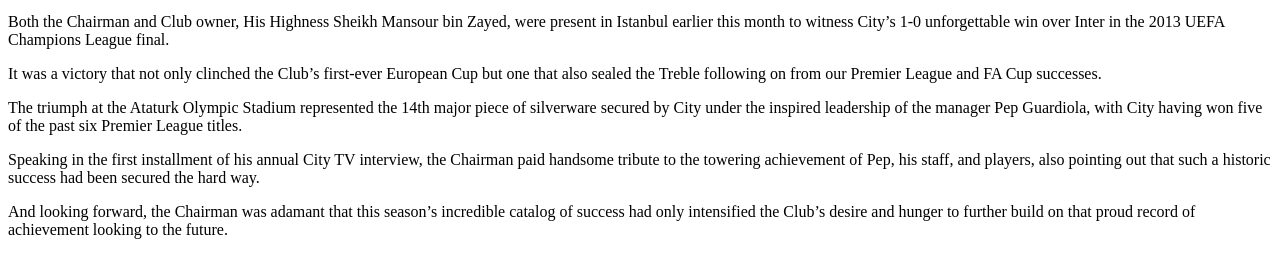
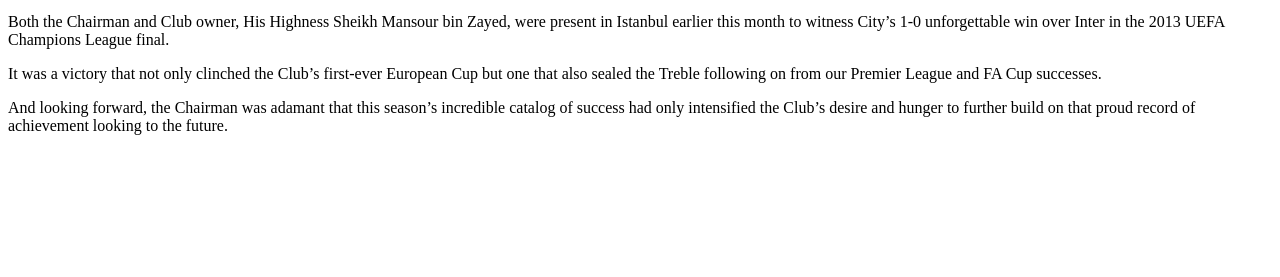
Before and after one commit to hanzahapu/youtube-test-kd, a plain HTML site: page MCFC.html in a window 1280 px wide. Shown: the part 483-760 px from the top of the page. Drawn offline with Linux system fonts and the light colour scheme.

Commit message:
Update MCFC.html

```diff
--- a/MCFC.html
+++ b/MCFC.html
@@ -31,13 +31,7 @@
     Cup but one that also sealed the Treble following on from our Premier
     League and FA Cup successes.</p>
 
-  <p>The triumph at the Ataturk Olympic Stadium represented the 14th major
-    piece of silverware secured by City under the inspired leadership of the manager
-    Pep Guardiola, with City having won five of the past six Premier League titles.</p>
 
-  <p>Speaking in the first installment of his annual City TV interview, the Chairman
-    paid handsome tribute to the towering achievement of Pep, his staff, and players,
-    also pointing out that such a historic success had been secured the hard way.</p>
 
 
   <p>And looking forward, the Chairman was adamant that this season’s incredible
```
